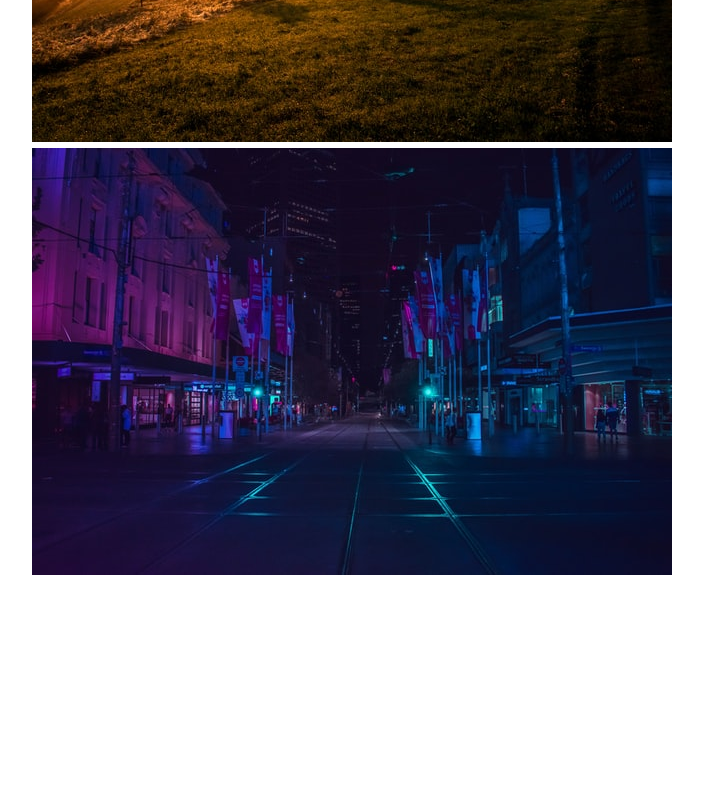
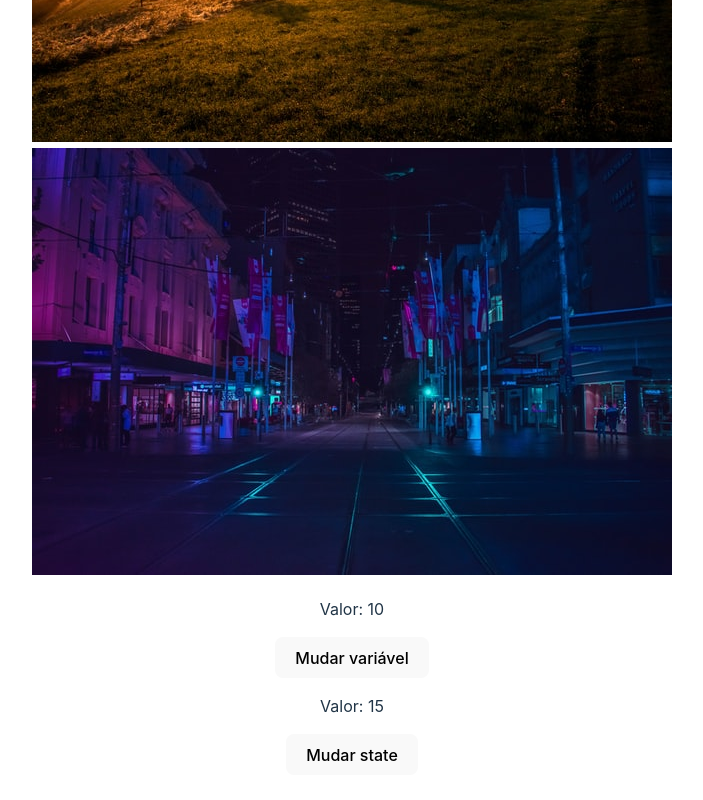
Before and after one commit to phelipeguimaraes/front-end, a React (Vite) app in the folder 3_React/3_AVANCANDO_EM_REACT/avancando/: page / in a window 1280 px wide. Shown: the part 442-1242 px from the top of the page, without its empty margins (288-991 px from the left). Before the commit the page ends 1055 px from the top, so only its background shows below. Built offline with nearby package versions, Linux system fonts and the light colour scheme.

Commit message:
hook useState

```diff
--- a/3_React/3_AVANCANDO_EM_REACT/avancando/src/App.jsx
+++ b/3_React/3_AVANCANDO_EM_REACT/avancando/src/App.jsx
@@ -2,6 +2,9 @@
 
 // 2 - imagem em assets
 import night from './assets/city.jpg'
+
+// 3 - useState
+import Data from './components/Data'
 
 import './App.css'
 
@@ -10,12 +13,14 @@
 
   return (
     <>
-      <div className='App'>
+      <div className='App' style={{paddingBottom: '500px'}}>
         <h1>Avançando em React</h1>
         {/* 1 - imagem em public */}
         <img src="/img1.jpg" alt="Alguma imagem" />
         {/* 2 - imagem em assets */}
         <img src={night} alt="Outra imagem" />
+        {/* 3 - useState */}
+        <Data />
       </div>
     </>
   )
--- /dev/null
+++ b/3_React/3_AVANCANDO_EM_REACT/avancando/src/components/Data.jsx
@@ -0,0 +1,23 @@
+import { useState } from "react"
+
+const Data = () => {
+    let someData = 10
+
+    const [anotherNumber, setAnotherNumber] = useState(15)
+
+
+  return (
+    <div>
+        <div>
+            <p>Valor: {someData}</p>
+            <button onClick={() => (someData = 15)}>Mudar variável</button>
+        </div>
+        <div>
+            <p>Valor: {anotherNumber}</p>
+            <button onClick={() => setAnotherNumber(20)}>Mudar state</button>
+        </div>
+    </div>
+  )
+}
+
+export default Data
```
